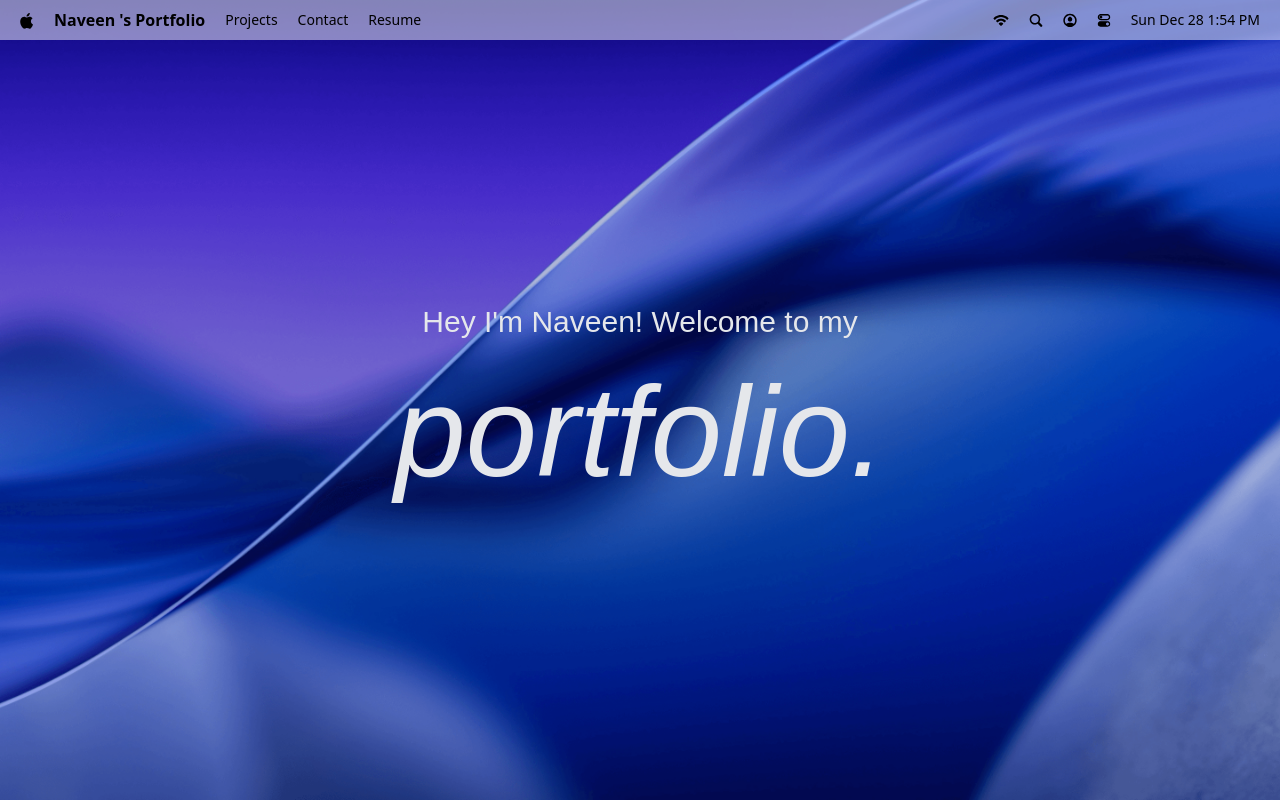
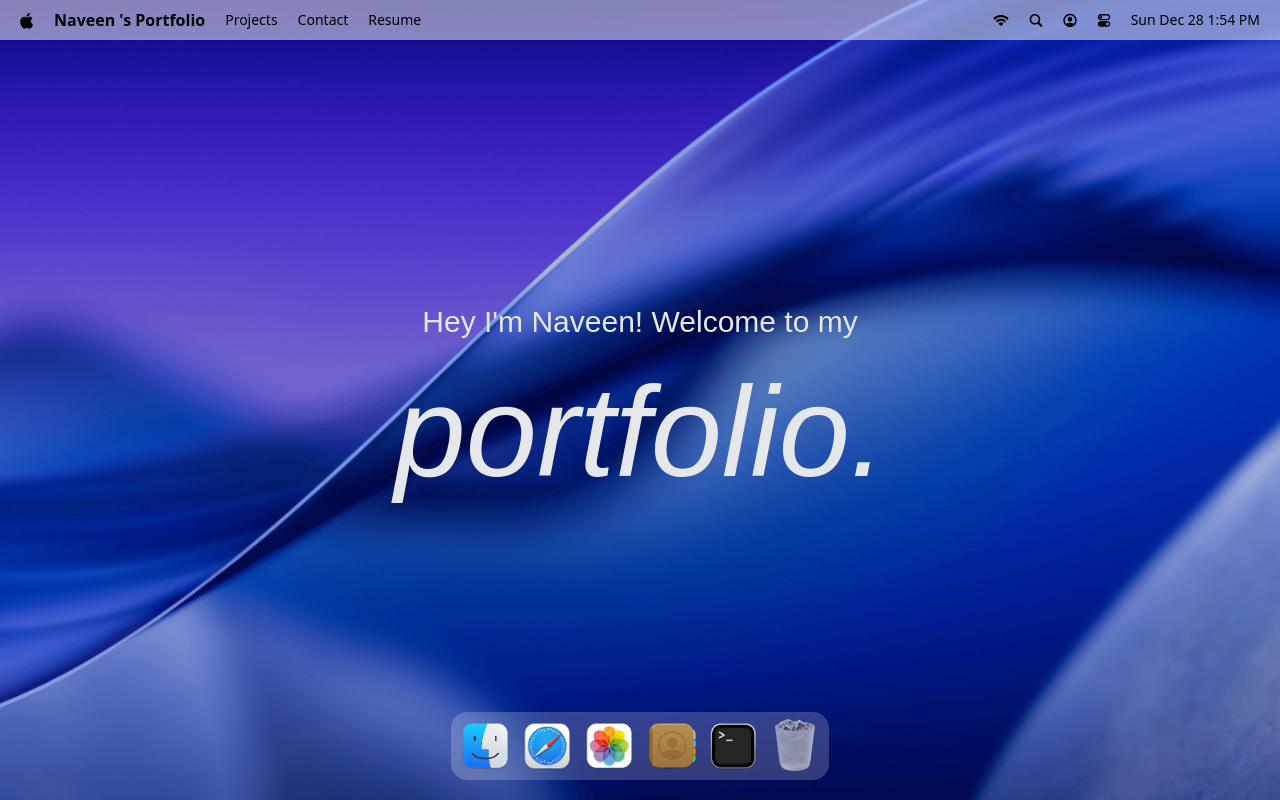
Before and after one commit to naveenkumar29052006/Macfolio, a React (Vite) app: page / in a window 1280 px wide. Built offline with nearby package versions, Linux system fonts and the light colour scheme; a web font is replaced by a local one.

Commit message:
dock-added

```diff
--- a/package.json
+++ b/package.json
@@ -16,7 +16,9 @@
     "lucide-react": "^0.562.0",
     "react": "^19.2.0",
     "react-dom": "^19.2.0",
-    "tailwindcss": "^4.1.18"
+    "react-tooltip": "^5.30.0",
+    "tailwindcss": "^4.1.18",
+    "tooltip": "^1.6.1"
   },
   "devDependencies": {
     "@types/node": "^24.10.1",
--- a/src/App.tsx
+++ b/src/App.tsx
@@ -1,10 +1,10 @@
-import React from 'react'
-import {Navbar,Welcome} from '#components/index'
+import { Navbar, Welcome, Dock } from '#components/index'
 const App = () => {
   return (
     <>
-    <Navbar />
-    <Welcome />
+      <Navbar />
+      <Welcome />
+      <Dock />
     </>
   )
 }
--- /dev/null
+++ b/src/components/Dock.tsx
@@ -0,0 +1,106 @@
+import { dockApps } from '#constants/index'
+import { useGSAP } from '@gsap/react'
+import { useRef } from 'react'
+import { Tooltip } from 'react-tooltip'
+import gsap from 'gsap'
+
+
+
+const Dock = () => {
+    const dockRef = useRef<HTMLDivElement>(null)
+    useGSAP(() => {
+        const dock = dockRef.current
+        if (!dock) { return }
+
+        const icons: NodeListOf<HTMLButtonElement> = dock.querySelectorAll(".dock-icon")
+
+        const animateIcons = (mouseX: number) => {
+            const { left } = dock.getBoundingClientRect()
+
+            icons.forEach((icon) => {
+                const { left: iconleft, width } = icon.getBoundingClientRect();
+
+                const center = iconleft - left + width / 2;
+                const distance = Math.abs(mouseX - center)
+
+                const intensity = Math.exp(-(distance ** 2.5) / 20000)
+
+                gsap.to(icon, {
+                    scale: 1 + 0.25 * intensity,
+                    y: -15 * intensity,
+                    duration: 0.2,
+                    ease: "power1.out"
+
+                })
+            })
+
+        }
+
+        const handleMousemouse = (e: MouseEvent) => {
+
+            const { left } = dock.getBoundingClientRect()
+            animateIcons(e.clientX - left)
+
+        }
+
+        const resetIcons = () => {
+            return icons.forEach((icon) => {
+                gsap.to(icon, {
+                    scale: 1,
+                    y: 0,
+                    duration: 0.3,
+                    ease: "power1.out"
+                })
+            })
+
+        }
+
+        dock.addEventListener("mousemove", handleMousemouse)
+        dock.addEventListener("mouseleave", resetIcons)
+
+        return () => {
+            dock.removeEventListener("mousemove", handleMousemouse)
+            dock.removeEventListener("mouseleave", resetIcons)
+        }
+    }, [])
+    return (
+        <section id="dock">
+            <div ref={dockRef} className='dock-container'>
+                {dockApps.map(({ name, icon, canOpen }) => (
+                    <div key={name} className={"relative flex justify-center"}>
+
+
+                        <button
+
+                            type='button'
+                            className='dock-icon'
+                            aria-label={name}
+                            data-tooltip-id="dock-tooltip"
+                            data-tooltip-content={name}
+                            data-tooltip-delay-show={150}
+                            disabled={!canOpen}
+                            onClick={() => {
+                                // toogleApp(id, canOpen) - TODO: Implement
+
+                            }}
+                        >
+                            <img src={`/images/${icon}`} alt={name} loading='lazy'
+                                className={canOpen ? "" : "opacity-60"}
+                            />
+
+
+                        </button>
+
+                    </div>
+
+                ))}
+
+                <Tooltip id="dock-tooltip" place="top" className='tooltip' />
+            </div>
+
+        </section>
+
+    )
+}
+
+export default Dock
--- a/src/components/Navbar.tsx
+++ b/src/components/Navbar.tsx
@@ -1,7 +1,6 @@
-import React from 'react'
 import dayjs from 'dayjs';
 
-import {navIcons,navLinks} from '#constants/index.ts';
+import { navIcons, navLinks } from '#constants/index.ts';
 
 const Navbar = () => {
   return (
@@ -26,7 +25,7 @@
         <ul>
           {navIcons.map((i) => (
             <li key={i.id}>
-              <img src={i.img}  className="icon-hover"  />
+              <img src={i.img} className="icon-hover" />
             </li>
           ))}
         </ul>
--- a/src/components/index.ts
+++ b/src/components/index.ts
@@ -1,4 +1,5 @@
 import Navbar from "#components/Navbar.tsx";
 import Welcome from "#components/Welcome.tsx";
+import Dock from "#components/Dock.tsx"
 
-export {Navbar,Welcome};
+export { Navbar, Welcome, Dock };
```
Also changed, not shown: 1 other file (tests, documents, lock files or other folders).
